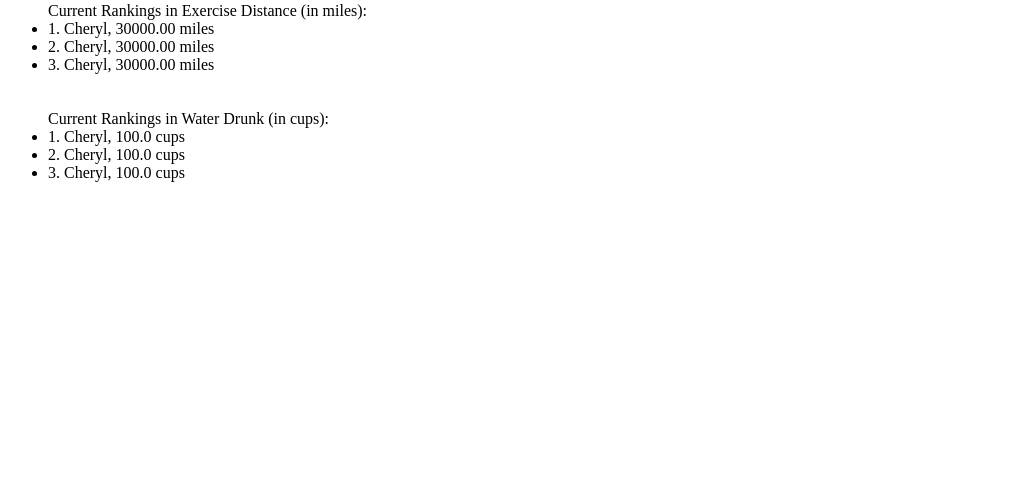
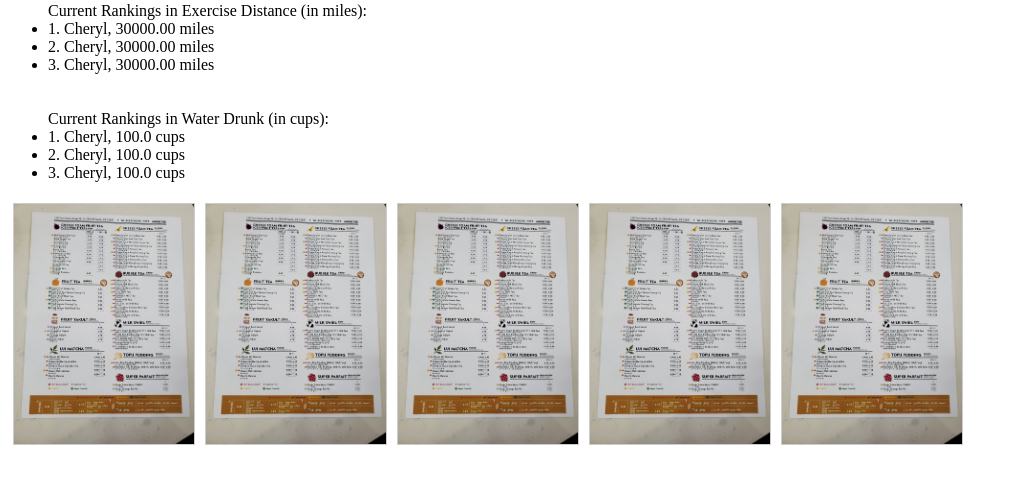
Before and after one commit to ajnye/FitnessFeud, a Django app: page /polls/1 in a window 1280 px wide. Shown: the part 219-703 px from the top of the page, without its empty margins (0-1013 px from the left). Run offline with Django 4.2, Linux system fonts and the light colour scheme; data comes from the database, SQL or seed files in the repository; both versions use the stored data as it was after the commit.

Commit message:
imagegalleryunfinished

```diff
--- a/polls/templates/polls/detail.html
+++ b/polls/templates/polls/detail.html
@@ -37,3 +37,60 @@ Current Rankings in Water Drunk (in cups):
 {% endif %}
 
 </ul>
+
+<html>
+    <head>
+        <style>
+        div.gallery {
+            margin: 5px;
+            border: 1px solid #ccc;
+            float: left;
+            width: 180px;
+        }
+
+        div.gallery:hover {
+            border: 1px solid #777;
+        }
+
+        div.gallery img {
+            width: 100%;
+            height: auto;
+        }
+
+        div.desc {
+            padding: 15px;
+            text-align: center;
+}
+        </style>
+    </head>
+    <body>
+
+    <div class = "gallery">
+        <a target ="_blank" href = "../../../media/images/MogeTeeMenu.jpg">
+            <img src = "../../../media/images/MogeTeeMenu.jpg" alt = "pizzatime" width="600" height = "400">
+        </a>
+    </div>
+
+    <div class = "gallery">
+        <a target ="_blank" href = "../../../media/images/MogeTeeMenu.jpg">
+            <img src = "../../../media/images/MogeTeeMenu.jpg" alt = "pizzatime" width="600" height = "400">
+        </a>
+    </div>
+
+    <div class = "gallery">
+        <a target ="_blank" href = "../../../media/images/MogeTeeMenu.jpg">
+            <img src = "../../../media/images/MogeTeeMenu.jpg" alt = "pizzatime" width="600" height = "400">
+        </a>
+    </div>
+    <div class = "gallery">
+        <a target ="_blank" href = "../../../media/images/MogeTeeMenu.jpg">
+            <img src = "../../../media/images/MogeTeeMenu.jpg" alt = "pizzatime" width="600" height = "400">
+        </a>
+    </div>
+    <div class = "gallery">
+        <a target ="_blank" href = "../../../media/images/MogeTeeMenu.jpg">
+            <img src = "../../../media/images/MogeTeeMenu.jpg" alt = "pizzatime" width="600" height = "400">
+        </a>
+    </div>
+    </body>
+</html>
```
Also changed, not shown: db.sqlite3, images/COVID_Vaccine_Card.jpg (deleted), images/InkedInkedMogeTeeMenu_LI.jpg (deleted), images/InkedInkedMogeTeeMenu_LI_4ZNiMtW.jpg (deleted), images/InkedInkedMogeTeeMenu_LI_92Gneya.jpg (deleted), images/InkedInkedMogeTeeMenu_LI_ENDrNDk.jpg (deleted), images/InkedInkedMogeTeeMenu_LI_Vs0EajD.jpg (deleted), images/InkedInkedMogeTeeMenu_LI_hG9dhA5.jpg (deleted), images/InkedInkedMogeTeeMenu_LI_uKwBggq.jpg (deleted), media/images/MogeTeeMenu.jpg (added), media/images/MogeTeeMenu_2Hj6MhP.jpg (added), media/images/MogeTeeMenu_NtsyfhA.jpg (added), media/images/MogeTeeMenu_fVUNNWQ.jpg (added), 1 other file.
